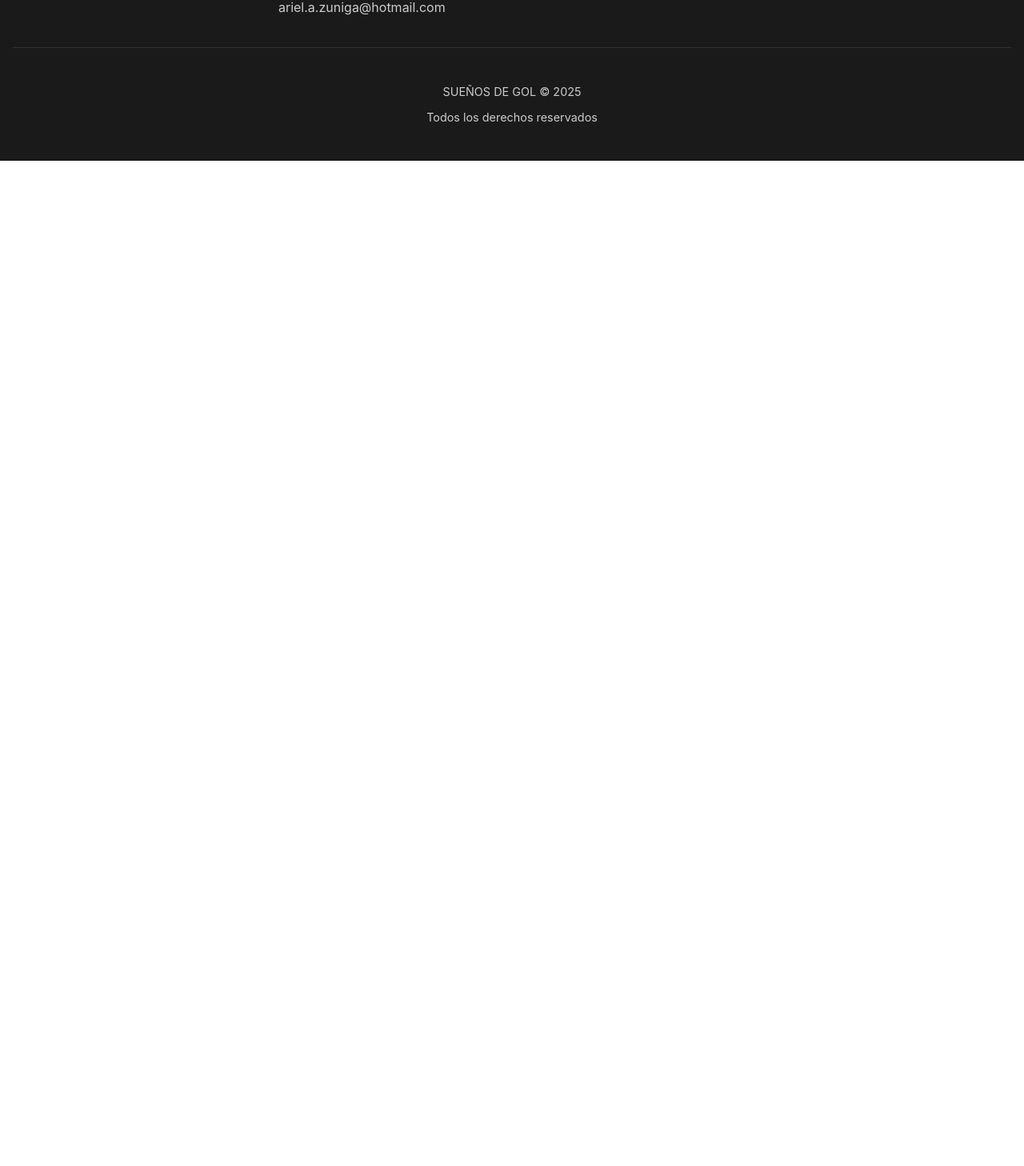
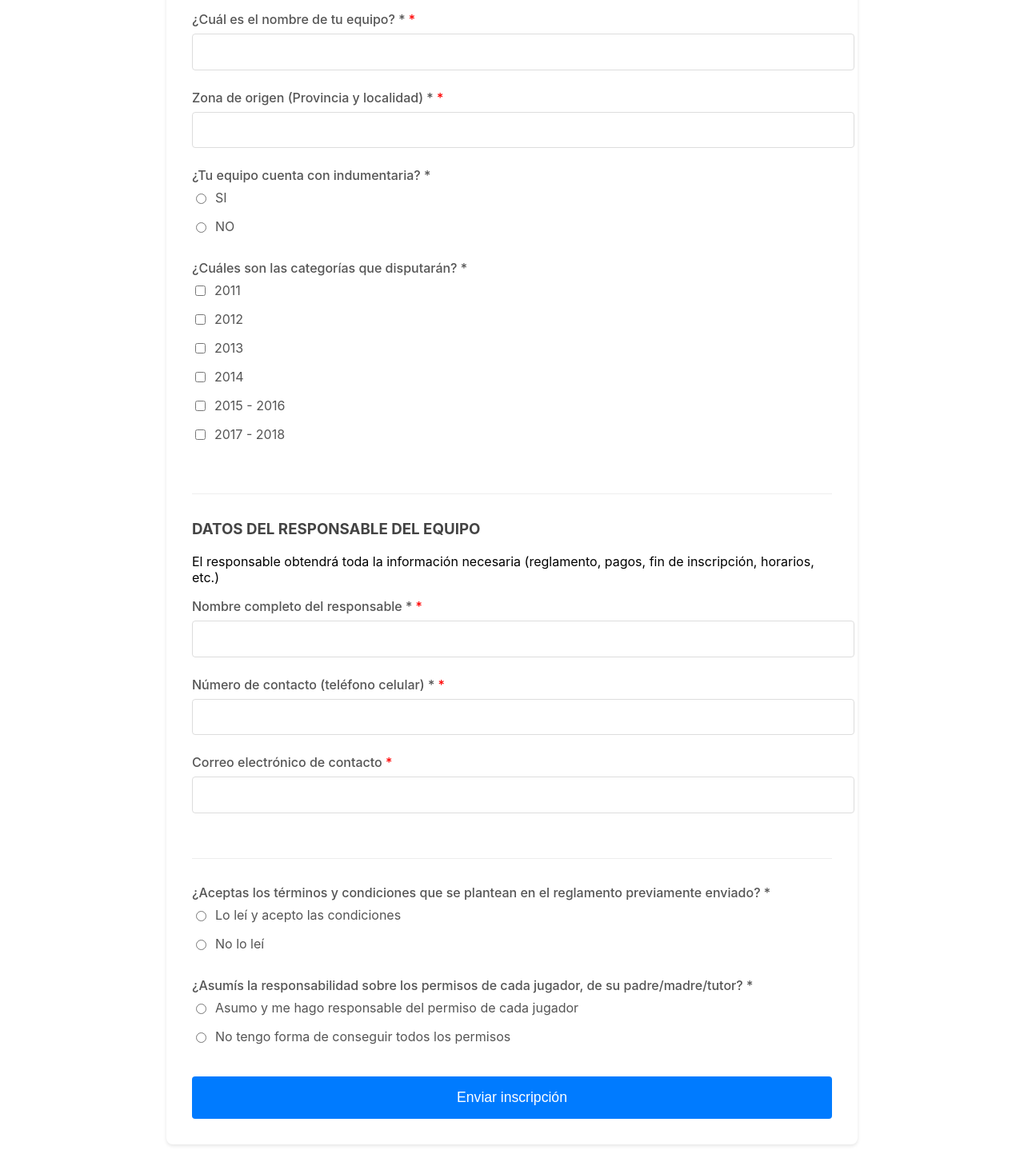
Before and after one commit to agusbusta/sdg-web, a React (Create React App) app: page /registro in a window 1280 px wide. Shown: the part 332-1790 px from the top of the page at 80% size. Before the commit the page ends 800 px from the top, so only its background shows below. Built offline with nearby package versions, Linux system fonts and the light colour scheme; a web font is replaced by a local one.

Commit message:
registro ok

```diff
--- a/package.json
+++ b/package.json
@@ -4,6 +4,7 @@
   "private": true,
   "dependencies": {
     "cra-template": "1.2.0",
+    "framer-motion": "^12.0.6",
     "react": "^19.0.0",
     "react-dom": "^19.0.0",
     "react-icons": "^5.4.0",
--- a/src/App.js
+++ b/src/App.js
@@ -8,16 +8,20 @@ import AboutSection from './components/AboutSection/AboutSection';
 import Footer from './components/Footer/Footer';
 import FAQ from './components/FAQ/FAQ';
 import Legal from './components/Legal/Legal';
+import Registro from './components/Registro/Registro';
+import { AnimatePresence } from 'framer-motion';
 
 function App() {
   return (
     <Router>
       <div className="App">
         <Header />
+        <AnimatePresence mode="wait">
           <Routes>
             <Route path="/galeria" element={<Gallery />} />
             <Route path="/preguntas" element={<FAQ />} />
             <Route path="/legales" element={<Legal />} />
+            <Route path="/registro" element={<Registro />} />
             <Route path="/" element={
               <>
                 <Hero />
@@ -26,6 +30,7 @@ function App() {
               </>
             } />
           </Routes>
+        </AnimatePresence>
         <Footer />
       </div>
     </Router>
--- a/src/components/FAQ/FAQ.css
+++ b/src/components/FAQ/FAQ.css
@@ -25,6 +25,7 @@
   overflow: hidden;
   cursor: pointer;
   transition: all 0.3s ease;
+  color: white;
 }
 
 .faq-item:hover {
@@ -42,6 +43,7 @@
 .faq-question h3 {
   margin: 0;
   font-size: 1.1rem;
+  color: white;
   font-weight: 500;
 }
 
--- a/src/components/Legal/Legal.css
+++ b/src/components/Legal/Legal.css
@@ -9,6 +9,7 @@
   text-align: center;
   margin-bottom: 3rem;
   font-family: 'Fussion', sans-serif;
+  color: #fff;
 }
 
 .legal-content {
--- /dev/null
+++ b/src/components/Registro/Registro.css
@@ -0,0 +1,84 @@
+.registro-container {
+  max-width: 800px;
+  margin: 2rem auto;
+  padding: 2rem;
+  background-color: #fff;
+  border-radius: 8px;
+  box-shadow: 0 2px 4px rgba(0, 0, 0, 0.1);
+}
+
+h1, h2 {
+  text-align: center;
+  color: #333;
+}
+
+h3 {
+  color: #444;
+  margin-top: 2rem;
+}
+
+.form-group {
+  margin-bottom: 1.5rem;
+}
+
+label {
+  display: block;
+  margin-bottom: 0.5rem;
+  color: #555;
+  font-weight: 500;
+}
+
+input[type="text"],
+input[type="tel"],
+input[type="email"] {
+  width: 100%;
+  padding: 0.8rem;
+  border: 1px solid #ddd;
+  border-radius: 4px;
+  font-size: 1rem;
+}
+
+.radio-group,
+.checkbox-group {
+  display: flex;
+  flex-direction: column;
+  gap: 0.5rem;
+  margin-top: 0.5rem;
+}
+
+.radio-group label,
+.checkbox-group label {
+  display: flex;
+  align-items: center;
+  gap: 0.5rem;
+  font-weight: normal;
+}
+
+.submit-button {
+  display: block;
+  width: 100%;
+  padding: 1rem;
+  background-color: #007bff;
+  color: white;
+  border: none;
+  border-radius: 4px;
+  font-size: 1.1rem;
+  cursor: pointer;
+  margin-top: 2rem;
+}
+
+.submit-button:hover {
+  background-color: #0056b3;
+}
+
+section {
+  margin-bottom: 2rem;
+  padding-bottom: 2rem;
+  border-bottom: 1px solid #eee;
+}
+
+/* Estilos para campos requeridos */
+label[for]:after {
+  content: " *";
+  color: red;
+}
--- /dev/null
+++ b/src/components/Registro/Registro.jsx
@@ -0,0 +1,235 @@
+import React, { useState } from 'react';
+import './Registro.css';
+import { motion } from 'framer-motion';
+
+function Registro() {
+  const [formData, setFormData] = useState({
+    nombreEquipo: '',
+    zonaOrigen: '',
+    tieneIndumentaria: '',
+    categorias: [],
+    nombreResponsable: '',
+    telefono: '',
+    email: '',
+    aceptaTerminos: '',
+    aceptaPermisos: ''
+  });
+
+  const handleInputChange = (e) => {
+    const { name, value } = e.target;
+    setFormData(prevState => ({
+      ...prevState,
+      [name]: value
+    }));
+  };
+
+  const handleCategoriasChange = (e) => {
+    const { value, checked } = e.target;
+    setFormData(prevState => ({
+      ...prevState,
+      categorias: checked
+        ? [...prevState.categorias, value]
+        : prevState.categorias.filter(cat => cat !== value)
+    }));
+  };
+
+  const handleSubmit = (e) => {
+    e.preventDefault();
+    // Aquí puedes agregar la lógica para enviar los datos
+    console.log(formData);
+  };
+
+  return (
+    <motion.div
+      className="registro-container"
+      initial={{ opacity: 0, y: 20 }}
+      animate={{ opacity: 1, y: 0 }}
+      transition={{ duration: 0.5 }}
+    >
+      <motion.h1
+        initial={{ opacity: 0, y: -20 }}
+        animate={{ opacity: 1, y: 0 }}
+        transition={{ delay: 0.2 }}
+      >
+        PRE INSCRIPCIÓN
+      </motion.h1>
+
+      <h2>FORMULARIO DE INSCRIPCIÓN "COPA DESAFIO 2025 1ra Edición"</h2>
+
+      <form onSubmit={handleSubmit}>
+        <motion.section
+          initial={{ opacity: 0, x: -20 }}
+          animate={{ opacity: 1, x: 0 }}
+          transition={{ delay: 0.3 }}
+        >
+          <h3>DATOS GENERALES DEL EQUIPO</h3>
+          <p>Queremos conocer a tu equipo!</p>
+
+          <div className="form-group">
+            <label htmlFor="nombreEquipo">¿Cuál es el nombre de tu equipo? *</label>
+            <input
+              type="text"
+              id="nombreEquipo"
+              name="nombreEquipo"
+              value={formData.nombreEquipo}
+              onChange={handleInputChange}
+              required
+            />
+          </div>
+
+          <div className="form-group">
+            <label htmlFor="zonaOrigen">Zona de origen (Provincia y localidad) *</label>
+            <input
+              type="text"
+              id="zonaOrigen"
+              name="zonaOrigen"
+              value={formData.zonaOrigen}
+              onChange={handleInputChange}
+              required
+            />
+          </div>
+
+          <div className="form-group">
+            <label>¿Tu equipo cuenta con indumentaria? *</label>
+            <div className="radio-group">
+              <label>
+                <input
+                  type="radio"
+                  name="tieneIndumentaria"
+                  value="SI"
+                  onChange={handleInputChange}
+                  required
+                /> SI
+              </label>
+              <label>
+                <input
+                  type="radio"
+                  name="tieneIndumentaria"
+                  value="NO"
+                  onChange={handleInputChange}
+                /> NO
+              </label>
+            </div>
+          </div>
+
+          <div className="form-group">
+            <label>¿Cuáles son las categorías que disputarán? *</label>
+            <div className="checkbox-group">
+              {['2011', '2012', '2013', '2014', '2015 - 2016', '2017 - 2018'].map(categoria => (
+                <label key={categoria}>
+                  <input
+                    type="checkbox"
+                    name="categorias"
+                    value={categoria}
+                    onChange={handleCategoriasChange}
+                  /> {categoria}
+                </label>
+              ))}
+            </div>
+          </div>
+        </motion.section>
+
+        <motion.section
+          initial={{ opacity: 0, x: -20 }}
+          animate={{ opacity: 1, x: 0 }}
+          transition={{ delay: 0.4 }}
+        >
+          <h3>DATOS DEL RESPONSABLE DEL EQUIPO</h3>
+          <p>El responsable obtendrá toda la información necesaria (reglamento, pagos, fin de inscripción, horarios, etc.)</p>
+
+          <div className="form-group">
+            <label htmlFor="nombreResponsable">Nombre completo del responsable *</label>
+            <input
+              type="text"
+              id="nombreResponsable"
+              name="nombreResponsable"
+              value={formData.nombreResponsable}
+              onChange={handleInputChange}
+              required
+            />
+          </div>
+
+          <div className="form-group">
+            <label htmlFor="telefono">Número de contacto (teléfono celular) *</label>
+            <input
+              type="tel"
+              id="telefono"
+              name="telefono"
+              value={formData.telefono}
+              onChange={handleInputChange}
+              required
+            />
+          </div>
+
+          <div className="form-group">
+            <label htmlFor="email">Correo electrónico de contacto</label>
+            <input
+              type="email"
+              id="email"
+              name="email"
+              value={formData.email}
+              onChange={handleInputChange}
+            />
+          </div>
+        </motion.section>
+
+        <div className="form-group">
+          <label>¿Aceptas los términos y condiciones que se plantean en el reglamento previamente enviado? *</label>
+          <div className="radio-group">
+            <label>
+              <input
+                type="radio"
+                name="aceptaTerminos"
+                value="acepto"
+                onChange={handleInputChange}
+                required
+              /> Lo leí y acepto las condiciones
+            </label>
+            <label>
+              <input
+                type="radio"
+                name="aceptaTerminos"
+                value="no_lei"
+                onChange={handleInputChange}
+              /> No lo leí
+            </label>
+          </div>
+        </div>
+
+        <div className="form-group">
+          <label>¿Asumís la responsabilidad sobre los permisos de cada jugador, de su padre/madre/tutor? *</label>
+          <div className="radio-group">
+            <label>
+              <input
+                type="radio"
+                name="aceptaPermisos"
+                value="asumo"
+                onChange={handleInputChange}
+                required
+              /> Asumo y me hago responsable del permiso de cada jugador
+            </label>
+            <label>
+              <input
+                type="radio"
+                name="aceptaPermisos"
+                value="no_asumo"
+                onChange={handleInputChange}
+              /> No tengo forma de conseguir todos los permisos
+            </label>
+          </div>
+        </div>
+
+        <motion.button
+          type="submit"
+          className="submit-button"
+          whileHover={{ scale: 1.02 }}
+          whileTap={{ scale: 0.98 }}
+        >
+          Enviar inscripción
+        </motion.button>
+      </form>
+    </motion.div>
+  );
+}
+
+export default Registro;
```
Also changed, not shown: src/components/Hero/Hero.jsx (+59 -13 lines), 1 other file (tests, documents, lock files or other folders). Lines whose indentation alone changed are shown as unchanged.
